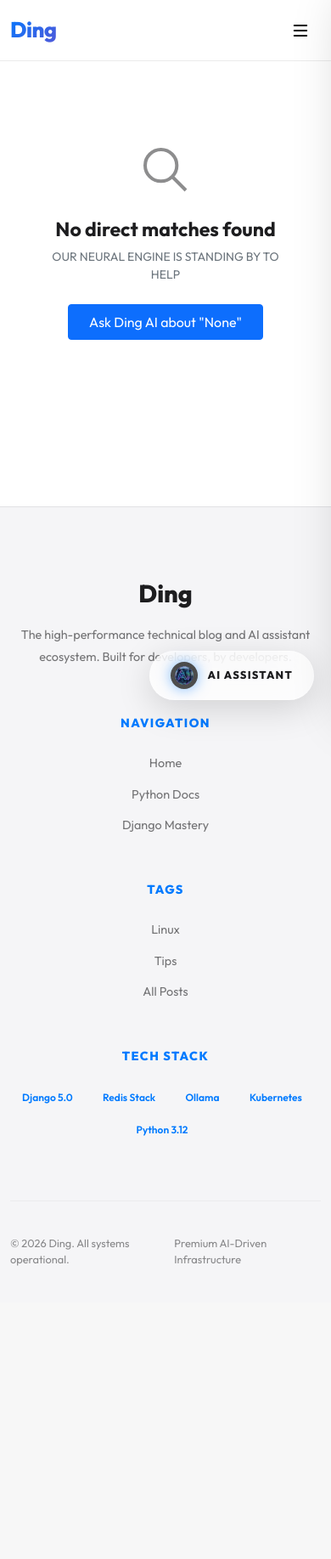
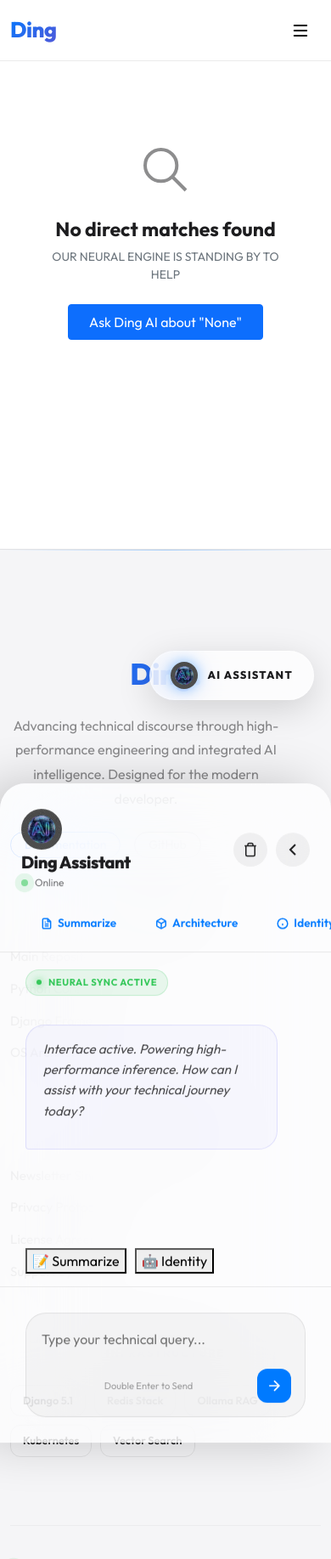
Before and after one commit to Viktorpav/iooding, a Django app: page / in a window 390 px wide. Shown: the top 1835 px of the page at 85% size. Before the commit the page ends 1490 px from the top, so only its background shows below. Run offline with Django 3.2, Linux system fonts and the light colour scheme; data that the repository does not hold is empty; some libraries are stand-ins or nearby versions.

Commit message:
Mobile style version

```diff
--- a/static/css/style.css
+++ b/static/css/style.css
@@ -209,8 +209,10 @@ main.container {
     border-left: 1px solid var(--glass-border);
     z-index: 10000;
     transform: translateX(110%);
-    transition: transform 0.8s cubic-bezier(0.16, 1, 0.3, 1);
+    transition: transform 0.6s cubic-bezier(0.16, 1, 0.3, 1);
     box-shadow: -20px 0 60px rgba(0, 0, 0, 0.2);
+    display: flex;
+    flex-direction: column;
 }
 
 #ai-sidebar.active {
@@ -219,6 +221,53 @@ main.container {
 
 body.ai-active {
     padding-right: 440px;
+    overflow: hidden;
+}
+
+@media (max-width: 1024px) {
+    #ai-sidebar {
+        width: 400px;
+    }
+
+    body.ai-active {
+        padding-right: 400px;
+    }
+}
+
+/* Mobile Bottom Sheet (Suggestion 1) */
+@media (max-width: 768px) {
+    #ai-sidebar {
+        top: auto;
+        bottom: 0;
+        right: 0;
+        width: 100% !important;
+        height: 92vh;
+        border-left: none;
+        border-top: 1px solid var(--glass-border);
+        border-radius: 30px 30px 0 0;
+        transform: translateY(110%);
+    }
+
+    #ai-sidebar.active {
+        transform: translateY(0);
+    }
+
+    body.ai-active {
+        padding-right: 0 !important;
+    }
+
+    .sidebar-header {
+        padding: 15px 25px 5px !important;
+    }
+
+    .mobile-handle {
+        width: 40px;
+        height: 5px;
+        background: rgba(var(--text), 0.1);
+        border-radius: 10px;
+        margin: 10px auto 0;
+        display: block !important;
+    }
 }
 
 .sidebar-inner {
@@ -343,36 +392,40 @@ body.ai-active {
     text-transform: uppercase;
 }
 
-/* Quick Actions */
+/* Quick Actions as Horizontal Chips (Suggestion 4) */
 .quick-actions {
     display: flex;
-    gap: 8px;
-    padding: 10px 30px;
+    gap: 10px;
+    padding: 15px 30px;
     overflow-x: auto;
     scrollbar-width: none;
+    -webkit-overflow-scrolling: touch;
+    border-bottom: 1px solid var(--border);
 }
 
 .quick-actions::-webkit-scrollbar {
     display: none;
 }
 
-.quick-actions button {
-    background: var(--surface);
-    border: 1px solid var(--border);
-    padding: 6px 14px;
-    border-radius: 12px;
-    font-size: 0.8rem;
+.quick-action-chip {
+    background: rgba(var(--primary), 0.05);
+    border: 1px solid rgba(var(--primary), 0.1);
+    padding: 8px 18px;
+    border-radius: 20px;
+    font-size: 0.85rem;
     font-weight: 600;
     white-space: nowrap;
     transition: all 0.2s;
-    color: var(--text);
+    color: var(--primary);
+    display: flex;
+    align-items: center;
+    gap: 6px;
 }
 
-.quick-actions button:hover {
+.quick-action-chip:hover {
     background: var(--primary);
     color: white;
     transform: translateY(-2px);
-    border-color: var(--primary);
 }
 
 .chat-viewport {
@@ -554,39 +607,60 @@ body.ai-active {
 
 /* --- Site Footer --- */
 .site-footer {
-    padding: 80px 0 40px;
+    padding: 120px 0 60px;
     background: var(--surface);
     border-top: 1px solid var(--border);
-    margin-top: 100px;
+    margin-top: 150px;
+    position: relative;
+    overflow: hidden;
+}
+
+.site-footer::before {
+    content: "";
+    position: absolute;
+    top: 0;
+    left: 50%;
+    transform: translateX(-50%);
+    width: 100%;
+    height: 1px;
+    background: linear-gradient(90deg, transparent, var(--primary), transparent);
+    opacity: 0.3;
 }
 
 .footer-content {
     display: grid;
-    grid-template-columns: 2fr 1fr 1fr 1.5fr;
-    gap: 40px;
-    margin-bottom: 60px;
+    grid-template-columns: 2.5fr 1fr 1fr 1fr;
+    gap: 60px;
+    margin-bottom: 80px;
 }
 
 .footer-brand .brand-text {
-    font-size: 1.8rem;
-    font-weight: 800;
-    margin-bottom: 15px;
+    font-size: 2.2rem;
+    font-weight: 900;
+    margin-bottom: 20px;
     display: block;
+    letter-spacing: -1px;
+    background: var(--primary-gradient);
+    -webkit-background-clip: text;
+    background-clip: text;
+    -webkit-text-fill-color: transparent;
 }
 
 .footer-brand p {
-    opacity: 0.6;
-    font-size: 0.9rem;
+    opacity: 0.5;
+    font-size: 1rem;
     line-height: 1.8;
+    max-width: 320px;
 }
 
 .footer-section h4 {
-    font-size: 0.9rem;
+    font-size: 0.8rem;
     font-weight: 800;
     text-transform: uppercase;
-    letter-spacing: 0.1em;
-    margin-bottom: 25px;
-    color: var(--primary);
+    letter-spacing: 0.15em;
+    margin-bottom: 30px;
+    color: var(--text);
+    opacity: 0.9;
 }
 
 .footer-links {
@@ -595,33 +669,50 @@ body.ai-active {
 }
 
 .footer-links li {
-    margin-bottom: 12px;
+    margin-bottom: 15px;
 }
 
 .footer-links a {
     color: var(--text);
-    opacity: 0.6;
-    font-size: 0.9rem;
+    opacity: 0.5;
+    font-size: 0.95rem;
     text-decoration: none;
-    transition: 0.2s;
+    transition: all 0.3s;
+    display: flex;
+    align-items: center;
+    gap: 8px;
 }
 
 .footer-links a:hover {
     opacity: 1;
     color: var(--primary);
-    padding-left: 5px;
+    transform: translateX(5px);
+}
+
+.tech-stack-flex {
+    display: flex;
+    flex-wrap: wrap;
+    gap: 10px;
 }
 
 .tech-tag {
-    display: inline-block;
-    padding: 6px 12px;
-    background: rgba(var(--primary), 0.1);
-    color: var(--primary);
-    border-radius: 8px;
-    font-size: 0.75rem;
+    display: flex;
+    align-items: center;
+    gap: 6px;
+    padding: 8px 14px;
+    background: rgba(var(--text), 0.03);
+    border: 1px solid var(--border);
+    color: var(--text);
+    border-radius: 12px;
+    font-size: 0.8rem;
     font-weight: 600;
-    margin: 0 8px 8px 0;
-    border: 1px solid rgba(var(--primary), 0.1);
+    transition: all 0.3s;
+}
+
+.tech-tag:hover {
+    background: var(--bg);
+    border-color: var(--primary);
+    transform: translateY(-3px);
 }
 
 .footer-bottom {
--- a/static/js/main.js
+++ b/static/js/main.js
@@ -29,7 +29,25 @@ document.addEventListener('DOMContentLoaded', () => {
     });
 
     scrollToBottom(true);
+    initMobileGestures();
 });
+
+let touchStartY = 0;
+function initMobileGestures() {
+    const sidebar = document.getElementById('ai-sidebar');
+    sidebar.addEventListener('touchstart', (e) => {
+        if (window.innerWidth > 768) return;
+        touchStartY = e.touches[0].clientY;
+    });
+    sidebar.addEventListener('touchmove', (e) => {
+        if (window.innerWidth > 768 || touchStartY === 0) return;
+        const deltaY = e.touches[0].clientY - touchStartY;
+        if (deltaY > 100) { // Threshold for swipe down
+            toggleChat();
+            touchStartY = 0;
+        }
+    });
+}
 
 function resizeInput(el) { el.style.height = 'auto'; el.style.height = el.scrollHeight + 'px'; }
 
--- a/templates/base.html
+++ b/templates/base.html
@@ -85,43 +85,55 @@
     <div class="container">
       <div class="footer-content">
         <div class="footer-brand">
-          <span class="brand-text">Ding</span>
-          <p>The high-performance technical blog and AI assistant ecosystem. Built for developers, by developers.</p>
+          <span class="brand-text">Ding.</span>
+          <p>Advancing technical discourse through high-performance engineering and integrated AI intelligence. Designed
+            for the modern developer.</p>
+          <div class="mt-4 d-flex gap-3">
+            <a href="#" class="btn btn-outline-primary btn-sm rounded-pill px-3">Documentation</a>
+            <a href="#" class="btn btn-outline-secondary btn-sm rounded-pill px-3">GitHub</a>
+          </div>
         </div>
 
         <div class="footer-section">
-          <h4>Navigation</h4>
+          <h4>Ecosystem</h4>
           <ul class="footer-links">
-            <li><a href="{% url 'blog:post_list' %}">Home</a></li>
-            <li><a href="{% url 'blog:post_tag' tag_slug='python' %}">Python Docs</a></li>
-            <li><a href="{% url 'blog:post_tag' tag_slug='django' %}">Django Mastery</a></li>
+            <li><a href="{% url 'blog:post_list' %}">Main Repository</a></li>
+            <li><a href="{% url 'blog:post_tag' tag_slug='python' %}">Python Core</a></li>
+            <li><a href="{% url 'blog:post_tag' tag_slug='django' %}">Django Framework</a></li>
+            <li><a href="{% url 'blog:post_tag' tag_slug='linux' %}">OS Architecture</a></li>
           </ul>
         </div>
 
         <div class="footer-section">
-          <h4>Tags</h4>
+          <h4>Connectivity</h4>
           <ul class="footer-links">
-            <li><a href="{% url 'blog:post_tag' tag_slug='linux' %}">Linux</a></li>
-            <li><a href="{% url 'blog:post_tag' tag_slug='tips' %}">Tips</a></li>
-            <li><a href="{% url 'blog:post_list' %}">All Posts</a></li>
+            <li><a href="#">Newsletter Sink</a></li>
+            <li><a href="#">Privacy Protocol</a></li>
+            <li><a href="#">License Agreement</a></li>
+            <li><a href="#">Support Sync</a></li>
           </ul>
         </div>
 
         <div class="footer-section">
-          <h4>Tech Stack</h4>
-          <div class="stack-tags">
-            <span class="tech-tag">Django 5.0</span>
+          <h4>Infrastructure</h4>
+          <div class="tech-stack-flex">
+            <span class="tech-tag">Django 5.1</span>
             <span class="tech-tag">Redis Stack</span>
-            <span class="tech-tag">Ollama</span>
+            <span class="tech-tag">Ollama RAG</span>
             <span class="tech-tag">Kubernetes</span>
-            <span class="tech-tag">Python 3.12</span>
+            <span class="tech-tag">Vector Search</span>
           </div>
         </div>
       </div>
 
       <div class="footer-bottom">
-        <span>&copy; {% now "Y" %} Ding. All systems operational.</span>
-        <span>Premium AI-Driven Infrastructure</span>
+        <div class="d-flex align-items-center gap-3">
+          <span class="pulse"></span>
+          <span>SYSTEMS NOMINAL • {% now "Y" %} DING ENGINE</span>
+        </div>
+        <div class="d-none d-md-block">
+          <span>PREMIUM AI-DRIVEN INFRASTRUCTURE • V5.0.0</span>
+        </div>
       </div>
     </div>
   </footer>
--- a/templates/includes/chat_widget.html
+++ b/templates/includes/chat_widget.html
@@ -12,12 +12,15 @@
 
     <!-- The Sidebar Panel -->
     <div id="ai-sidebar" class="premium-glass">
+        <!-- Suggestion 1: Mobile Bottom Sheet Handle -->
+        <div class="mobile-handle d-none"></div>
+
         <div class="sidebar-inner">
             <div class="sidebar-header">
                 <div class="agent-brand">
                     <img src="{% static 'ai_logo.png' %}" alt="AI Agent" class="header-logo">
                     <div class="header-text">
-                        <span class="agent-name">Ding Assistent</span>
+                        <span class="agent-name">Ding Assistant</span>
                         <span class="agent-status"><span class="pulse"></span> Online</span>
                     </div>
                 </div>
@@ -39,11 +42,53 @@
                 </div>
             </div>
 
+            <!-- Suggestion 4: Quick Actions as Scrollable Chips -->
+            <div class="quick-actions">
+                <button class="quick-action-chip" onclick="sendQuickAction('Summarize the core of this site')">
+                    <svg width="14" height="14" viewBox="0 0 24 24" fill="none" stroke="currentColor"
+                        stroke-width="2.5">
+                        <path d="M14 2H6a2 2 0 0 0-2 2v16a2 2 0 0 0 2 2h12a2 2 0 0 0 2-2V8z" />
+                        <path d="M14 2v6h6" />
+                        <path d="M16 13H8" />
+                        <path d="M16 17H8" />
+                        <path d="M10 9H8" />
+                    </svg>
+                    Summarize
+                </button>
+                <button class="quick-action-chip" onclick="sendQuickAction('Show me technical setup insights')">
+                    <svg width="14" height="14" viewBox="0 0 24 24" fill="none" stroke="currentColor"
+                        stroke-width="2.5">
+                        <path
+                            d="M21 16V8a2 2 0 0 0-1-1.73l-7-4a2 2 0 0 0-2 0l-7 4A2 2 0 0 0 3 8v8a2 2 0 0 0 1 1.73l7 4a2 2 0 0 0 2 0l7-4A2 2 0 0 0 21 16z" />
+                        <polyline points="3.27 6.96 12 12.01 20.73 6.96" />
+                        <line x1="12" y1="22.08" x2="12" y2="12" />
+                    </svg>
+                    Architecture
+                </button>
+                <button class="quick-action-chip" onclick="sendQuickAction('What is the identity of this AI?')">
+                    <svg width="14" height="14" viewBox="0 0 24 24" fill="none" stroke="currentColor"
+                        stroke-width="2.5">
+                        <circle cx="12" cy="12" r="10" />
+                        <path d="M12 16v-4" />
+                        <path d="M12 8h.01" />
+                    </svg>
+                    Identity
+                </button>
+                <button class="quick-action-chip" onclick="sendQuickAction('Latest posts index')">
+                    <svg width="14" height="14" viewBox="0 0 24 24" fill="none" stroke="currentColor"
+                        stroke-width="2.5">
+                        <circle cx="12" cy="12" r="10" />
+                        <polyline points="12 6 12 12 16 14" />
+                    </svg>
+                    Latest
+                </button>
+            </div>
+
             <div id="chat-messages" class="chat-viewport">
-                <!-- Status Badge -->
+                <!-- Status Badge (Hidden on mobile via CSS) -->
                 <div class="ai-status-badge">
                     <span class="badge-icon"></span>
-                    <span class="badge-text">Neural Sync Active | 1.2ms latency</span>
+                    <span class="badge-text">Neural Sync Active</span>
                 </div>
 
                 <!-- Welcome Message -->
@@ -58,7 +103,6 @@
             <!-- Cool Idea: Quick Actions -->
             <div class="quick-actions">
                 <button onclick="sendQuickAction('Summarize this page')">📝 Summarize</button>
-                <button onclick="sendQuickAction('List latest posts')">📌 Latest</button>
                 <button onclick="sendQuickAction('Who are you?')">🤖 Identity</button>
             </div>
 
```
